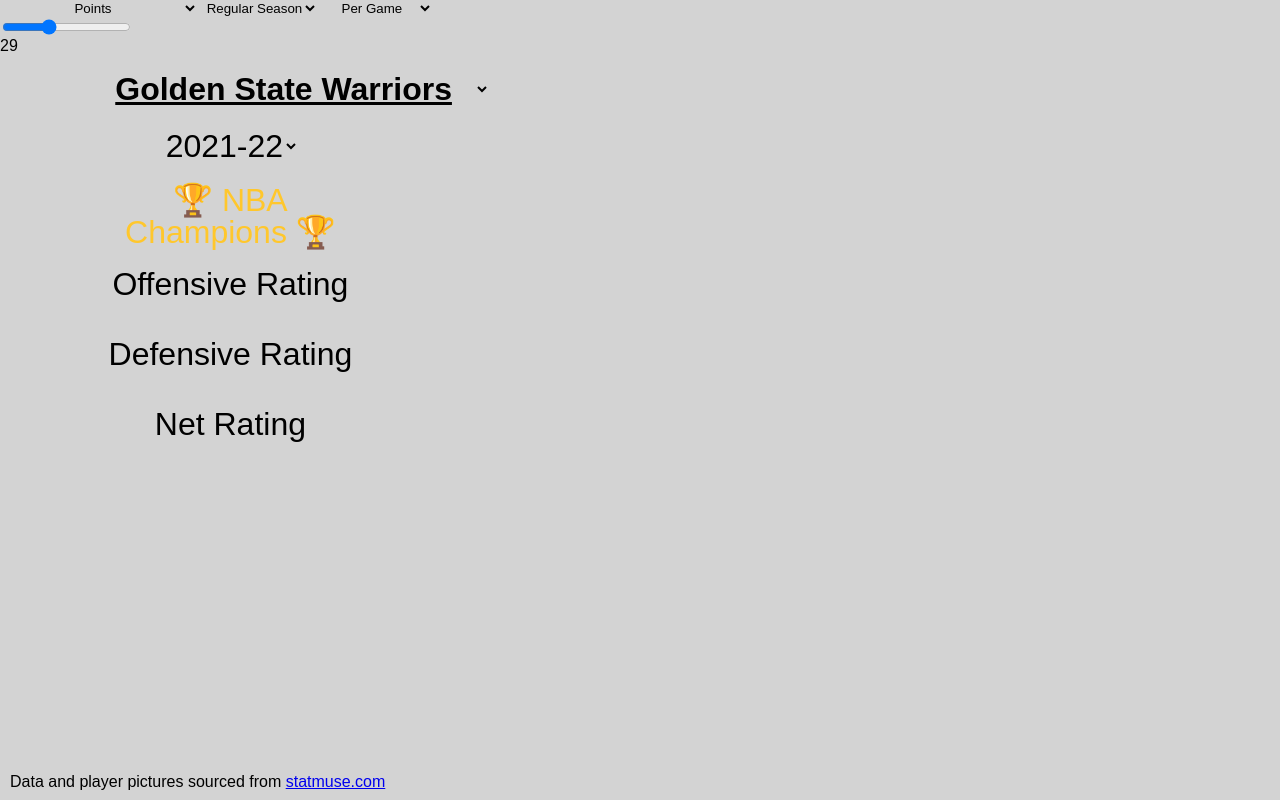
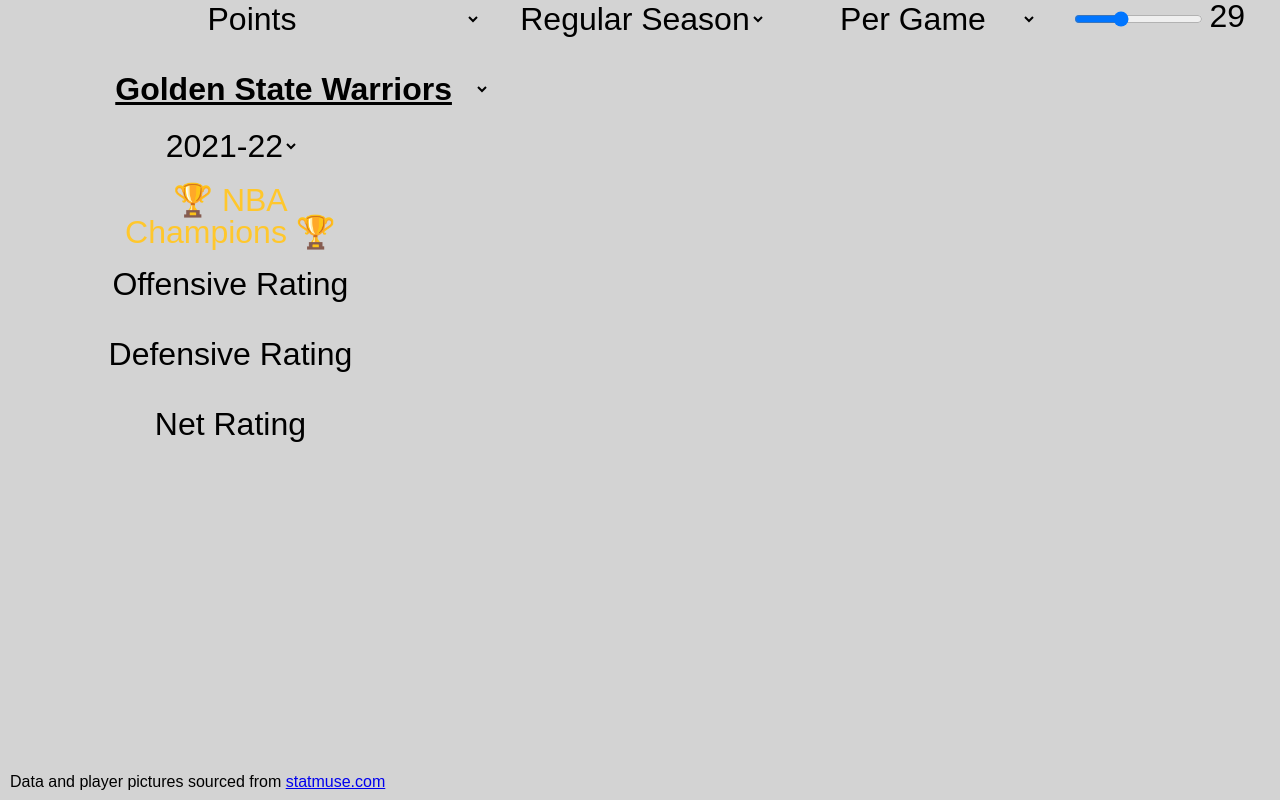
Before and after one commit to alexmalos/NBA-visualizer, a website built with webpack: page index.html in a window 1280 px wide. Built offline with Linux system fonts and the light colour scheme; no server answers.

Commit message:
put filters at top in flexbox, cleaned up a little code

```diff
--- a/index.html
+++ b/index.html
@@ -12,6 +12,7 @@
 
   <body>
     <!-- <h1>NBA Visualizer</h1> -->
+    <div id="filter-flex">
       <select id="stat-select">
         <option value="MIN">Minutes Played</option>
         <option value="PTS" selected>Points</option>
@@ -43,9 +44,10 @@
         <input type="range" min="1" max="82" value="29" id="min-games-range">
         <p id="range-value">29</p>
       </div>
-    <div id="container">
+    </div>
+    <div id="content-flex">
       <div id="team-info">
-        <select id="team-select">
+        <select id="team-select" class="flex-select">
           <option value="22">Atlanta Hawks</option>
           <option value="1">Boston Celtics</option>
           <option value="33">Brooklyn Nets</option>
@@ -77,7 +79,7 @@
           <option value="45">Utah Jazz</option>
           <option value="24">Washington Wizards</option>
         </select>
-        <select id="year-select">
+        <select id="year-select" class="flex-select">
           <option value="2022" selected>2021-22</option>
           <option value="2021">2020-21</option>
           <option value="2020">2019-20</option>
--- a/src/index.js
+++ b/src/index.js
@@ -1,5 +1,5 @@
 import BubbleChart from "./scripts/bubbleChart";
-import * as setOptions from "./scripts/checker";
+import * as setOptions from "./scripts/setOptions";
 import loadTeamInfo from "./scripts/loadTeamInfo";
 
 document.addEventListener('DOMContentLoaded', () => {
--- a/src/scripts/bubbleChart.js
+++ b/src/scripts/bubbleChart.js
@@ -110,7 +110,7 @@
             .style('width', that.width)
             .style('height', that.height);
 
-        // clear any elements inside the svg
+        // fade out and clear any elements inside the svg
         svg.selectAll('*').transition().duration(600).style('opacity', 0).remove();
 
         // populate svg with group elements
@@ -199,9 +199,6 @@
             .attr("height", d => d.r * 2.5)
             .attr('clip-path', d => `circle(${d.r} at ${d.r * 1.25} ${d.r * 1.25 - d.r / 6.8})`);
 
-        // select tooltip div
-        const tooltip = d3.select('.tooltip');
-
         this.hover.data(nodes).attr('r', d => d.r);
     }
 
--- a/src/styles/flexbox.scss
+++ b/src/styles/flexbox.scss
@@ -1,11 +1,15 @@
 $line-spacing: 0.6em;
 
-#container {
+#content-flex {
     display: flex;
-    justify-content: left;
     align-items: center;
-    position: relative;
-    bottom: 2%;
+    // position: relative;
+    // bottom: 2%;
+}
+
+#filter-flex {
+    display: flex;
+    justify-content: space-evenly;
 }
 
 #team-info {
--- a/src/styles/select.scss
+++ b/src/styles/select.scss
@@ -2,12 +2,13 @@
     border: none;
     text-align: center;
     background: none;
+    font-size: 2em;
     &:focus {
         outline: none !important;
     }
 }
 
-#team-select, #year-select {
+.flex-select {
     font-size: 1em;
     display: block;
     margin: auto;
@@ -17,3 +18,8 @@
     text-decoration: underline;
     font-weight: bold;
 }
+
+#min-games-div * {
+    display: inline;
+    font-size: 2em;
+}
```
Also changed, not shown: dist/main.css, dist/main.js, src/scripts/setOptions.js (renamed from src/scripts/checker.js), 2 other files. Lines whose indentation alone changed are shown as unchanged.
